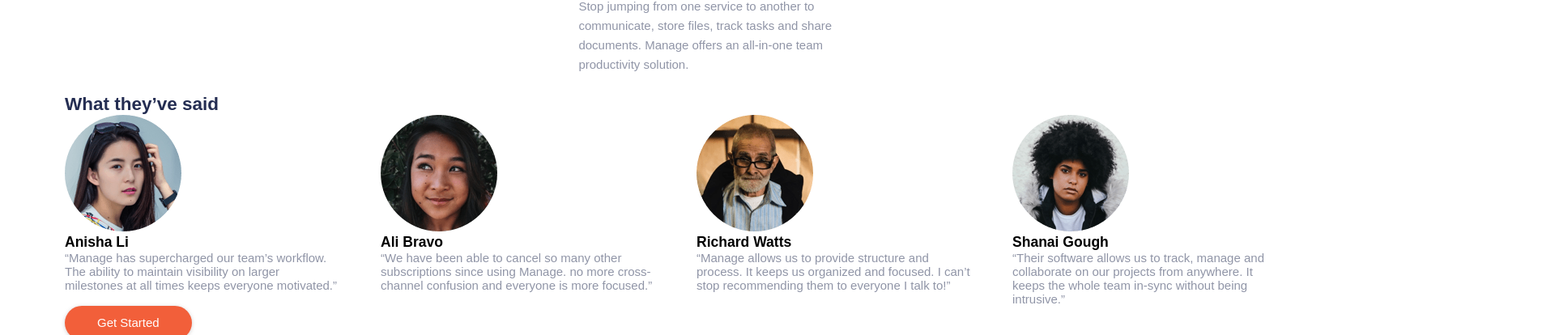
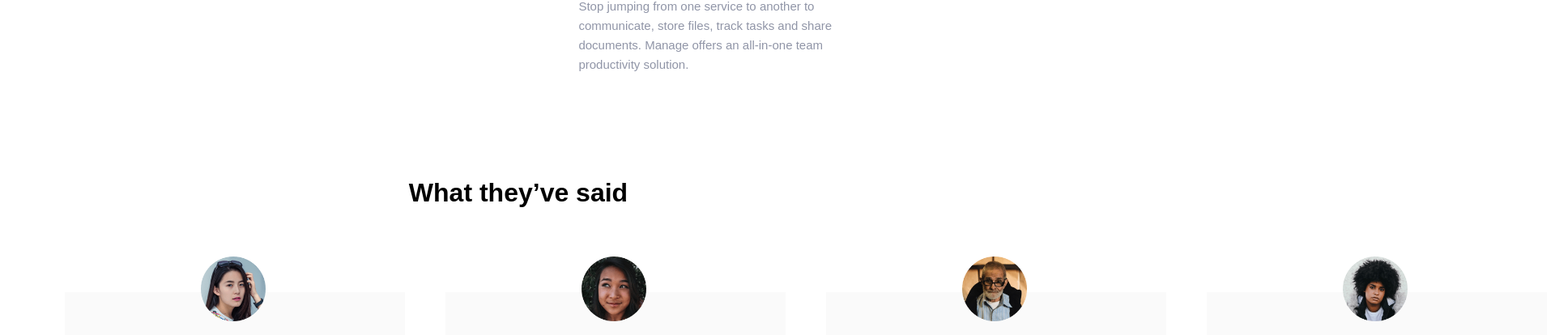
Before and after one commit to Silkiercomet/reimanaged-landing, a plain HTML site: page index.html in a window 1280 px wide. Shown: the part 1086-1500 px from the top of the page at 81% size, 1920 px wide, since content can reach past the window. Drawn offline with nearby package versions, Linux system fonts and the light colour scheme; a web font is replaced by a local one.

Commit message:
Update style.css

```diff
--- a/style.css
+++ b/style.css
@@ -7,6 +7,7 @@
     --VeryDark-Blue: hsl(233, 12%, 13%);
     --VeryPale-Red: hsl(13, 100%, 96%);
     --VeryLight-Gray: hsl(0, 0%, 98%);
+    --swiper-theme-color: var(--BrightRed);
 }
 html{
     box-sizing: border-box;
@@ -15,11 +16,13 @@ html{
     box-sizing: inherit;
     padding: 0;
     margin: 0;
+
 }
 body{
     font-family: 'Be Vietnam', sans-serif;
     font-size: 15px;
     position: relative;
+    overflow-x: hidden;
 }
 .wrapper{
     padding: 1.5rem 5rem;
@@ -160,6 +163,81 @@ body::after{
 
 /* info section */
 
+/* swiper */
+.testimonies-slider{
+    overflow: visible;
+    padding: 2rem 0;
+    margin: 3rem 0 ;
+    text-align: center;
+    z-index: 5;
+}
+.testimonies-slider h1{
+    font-size: 2rem;
+    padding: 1.5rem 0;
+    margin-bottom: 5rem;
+}
+.swiper-container {
+    width: 100%;
+    height: 100%;
+    overflow:visible;
+}
+
+.swiper-slide {
+    text-align: center;
+    font-size: 18px;
+    background: #fff;
+    padding: 1.5rem 2.5rem;
+    background-color: var(--VeryLight-Gray);
+    cursor: grab;
+    /* Center slide text vertically */
+    display: -webkit-box;
+    display: -ms-flexbox;
+    display: -webkit-flex;
+    display: flex;
+    flex-direction: column;
+    -webkit-box-pack: center;
+    -ms-flex-pack: center;
+    -webkit-justify-content: center;
+    justify-content: center;
+    -webkit-box-align: center;
+    -ms-flex-align: center;
+    -webkit-align-items: center;
+    align-items: center;
+    position: relative;
+    overflow: visible;
+    min-height: 150px;
+}
+
+.swiper-slide h3{
+    margin-top: 2rem;
+    padding: 1rem 0;
+}
+
+.swiper-slide figure img {
+    position: absolute;
+    display: block;
+    width: 80px;
+    height: 80px;
+    top: -20%;
+    left: 40%;
+    z-index: 99;
+}
+.swiper-slide:nth-child(5){
+    background-color: white;
+}
+
+.swiper-pagination{
+      visibility: hidden;
+}
+.testimonies-slider .btn{
+    margin: 2.3rem 0;
+}
+.swiper-pagination-fraction, .swiper-pagination-custom, .swiper-container-horizontal > .swiper-pagination-bullets{
+      bottom: -10%;
+
+}
+/* swiper */
+
 /* utilities */
 
 .btn{
@@ -183,7 +261,7 @@ body::after{
 p{
     color: var(--Dark-Grayish-Blue);
 }
-h1{
+h1 h3{
     color: var(--DarkBlue);
 }
 
```
